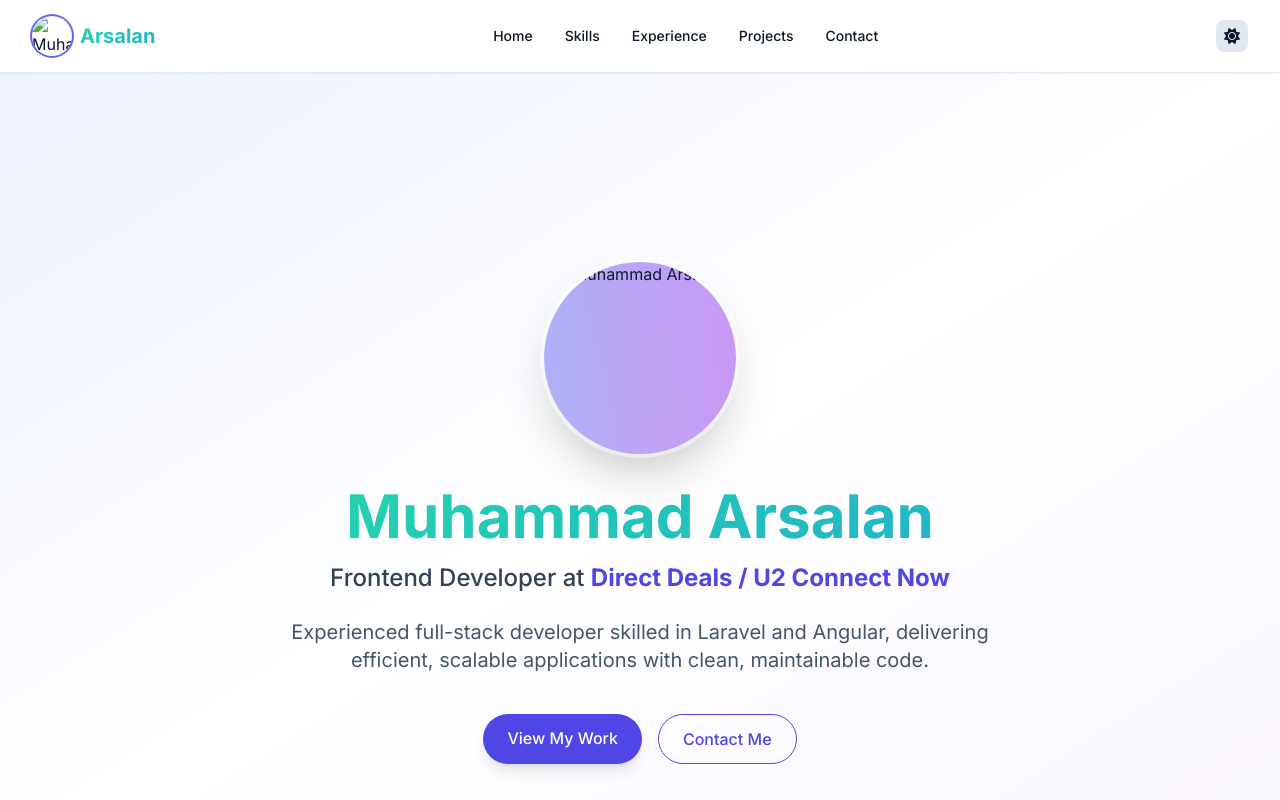
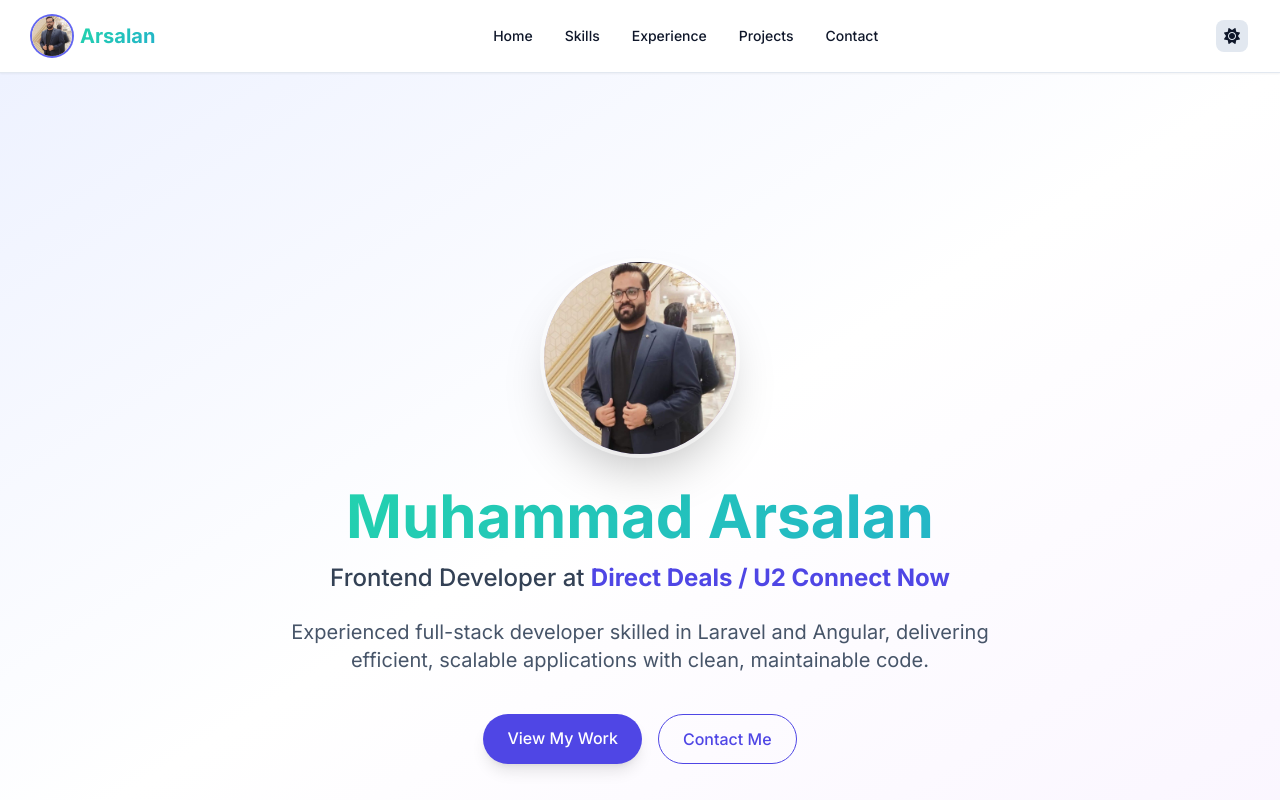
Before and after one commit to arsalan-razzaq/portfolio-, a plain HTML site: page index.html in a window 1280 px wide. Shown: the top 800 px of the page. Drawn offline with nearby package versions, Linux system fonts and the light colour scheme.

Commit message:
Update index.html
image set

```diff
--- a/index.html
+++ b/index.html
@@ -182,7 +182,7 @@
         <div class="max-w-7xl mx-auto px-4 sm:px-6 lg:px-8">
             <div class="flex justify-between items-center py-4">
                 <div class="flex items-center space-x-2">
-                    <img src="./assets/me.jpg" alt="Muhammad Arsalan"
+                    <img src="./me.jpg" alt="Muhammad Arsalan"
                         class="w-10 h-10 rounded-full object-cover ring-2 ring-indigo-500">
                     <span class="text-xl font-bold gradient-text">Arsalan</span>
                 </div>
@@ -231,7 +231,7 @@
                 <div
                     class="absolute inset-0 rounded-full bg-gradient-to-r from-indigo-500 to-purple-600 animate-pulse opacity-20">
                 </div>
-                <img src="./assets/me.jpg" alt="Muhammad Arsalan"
+                <img src="./me.jpg" alt="Muhammad Arsalan"
                     class="w-full h-full rounded-full object-cover shadow-2xl ring-4 ring-white/50 dark:ring-slate-700 relative z-10">
             </div>
             <h1 class="text-4xl sm:text-5xl lg:text-6xl font-bold gradient-text mb-4">
```
